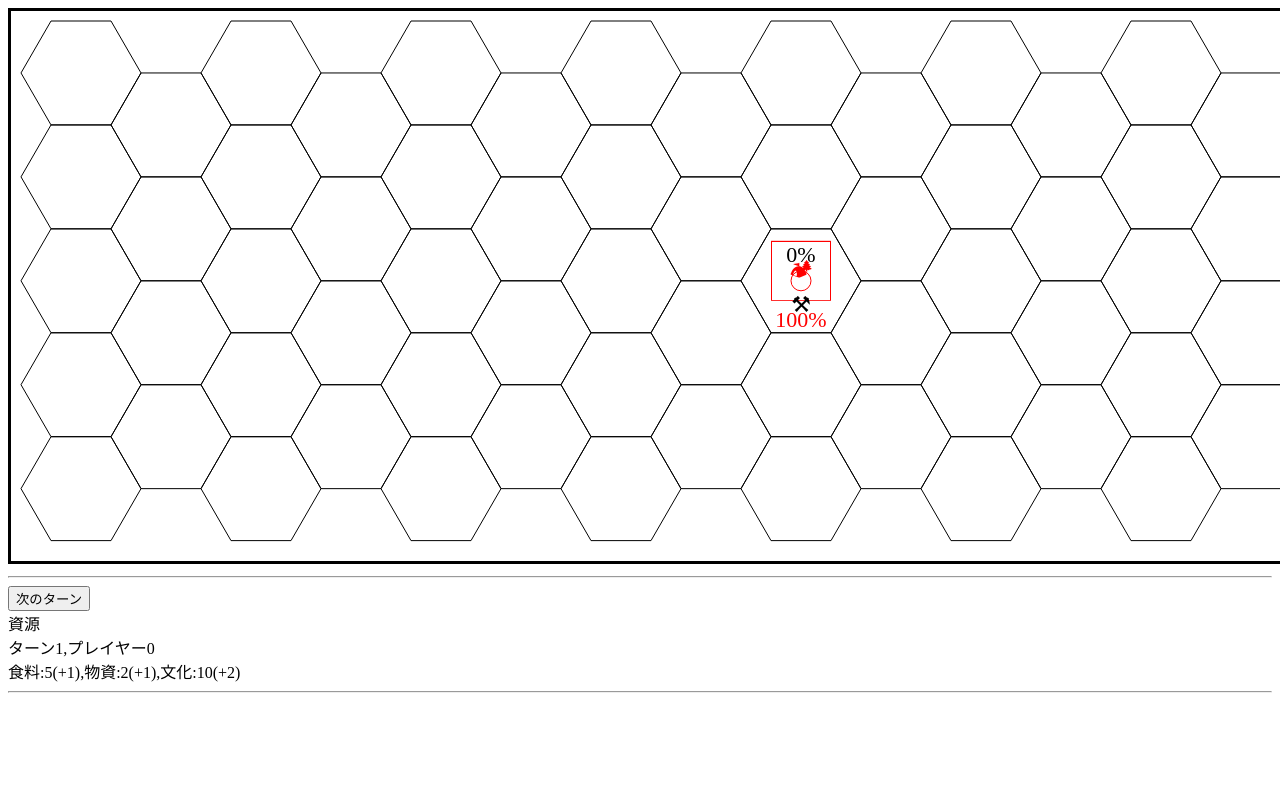
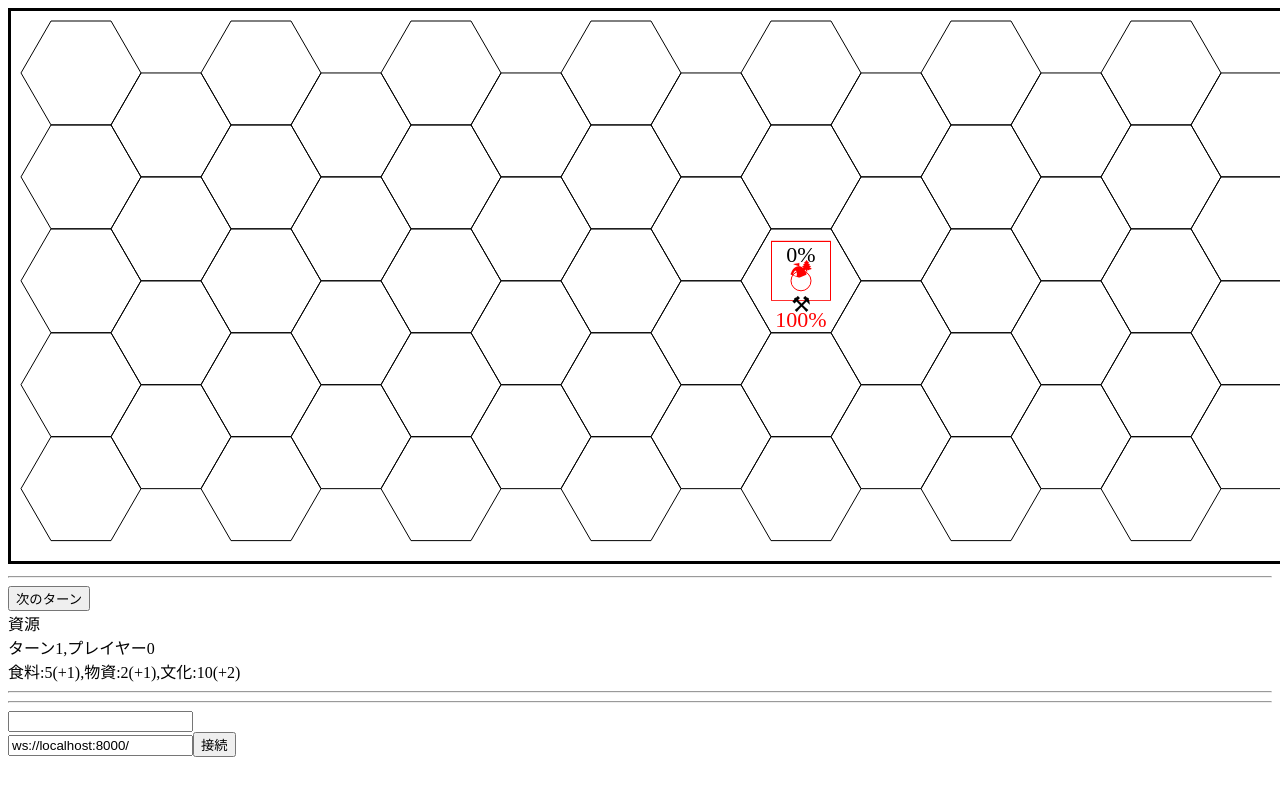
Before and after one commit to hachchch/strategyGameWithCanvas, a plain HTML site: page index.html in a window 1280 px wide. Shown: the top 796 px of the page. Drawn offline with Linux system fonts and the light colour scheme.

Commit message:
Update index.html

```diff
--- a/index.html
+++ b/index.html
@@ -200,11 +200,16 @@
         </script>
         <canvas class="canvas" width="1500" height="550"></canvas>
         <hr>
-        <input type="button" value="次のターン" onclick="nextTurn()" /><br>
+        <input type="button" id="next" value="次のターン" onclick="nextTurn()" /><br>
         資源<br>
         <t class="t0"></t><br>食料:<t class="t1"></t>,物資:<t class="t2"></t>,文化:<t class="t3"></t><t class="t4"></t>
         <hr>
         <t id="information"></t>
+        <hr>
+        <div class="local">
+        <input type="text" id="playerName"><br>
+        <input type="text" id="serverUrl" value="ws://localhost:8000/" /><input type="button" value="接続" onclick="websocketConnection(document.getElementById('serverUrl').value)" id="webs" />
+        </div>
         <script type="text/javascript" src="main.js"></script>
     </body>
 </html>
```
